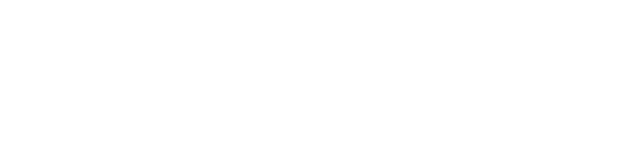
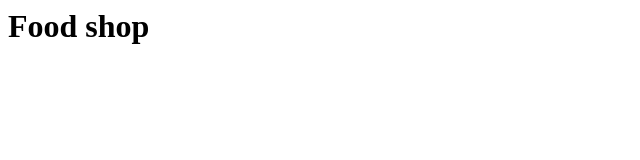
Before and after one commit to ebiyam/project1, a plain HTML site: page index.html in a window 1280 px wide. Shown: the whole page, without its empty margins (0-640 px from the left). Drawn offline with Linux system fonts and the light colour scheme.

Commit message:
updated a some change

```diff
--- a/index.html
+++ b/index.html
@@ -1,5 +1,6 @@
 <html>
     <head>
         <title> hello  world</title>
+        <h1>Food shop</h1>
     </head>
 </html>
```
